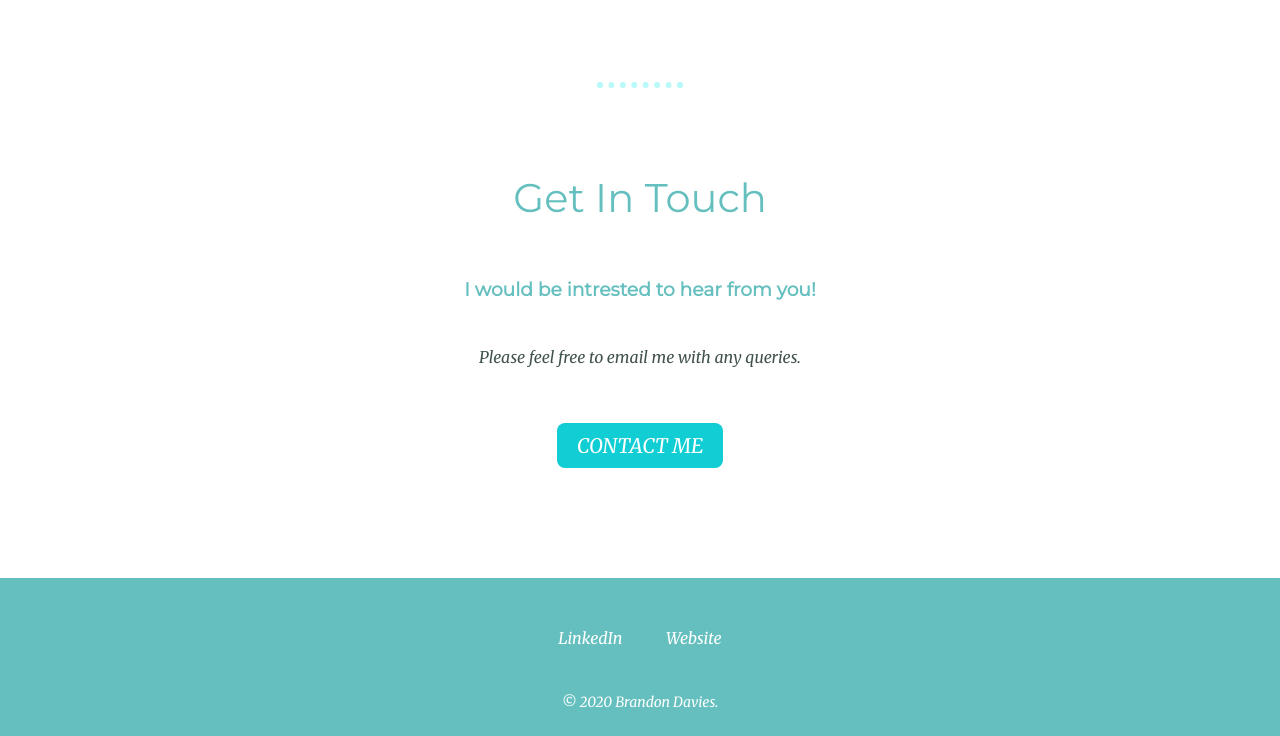
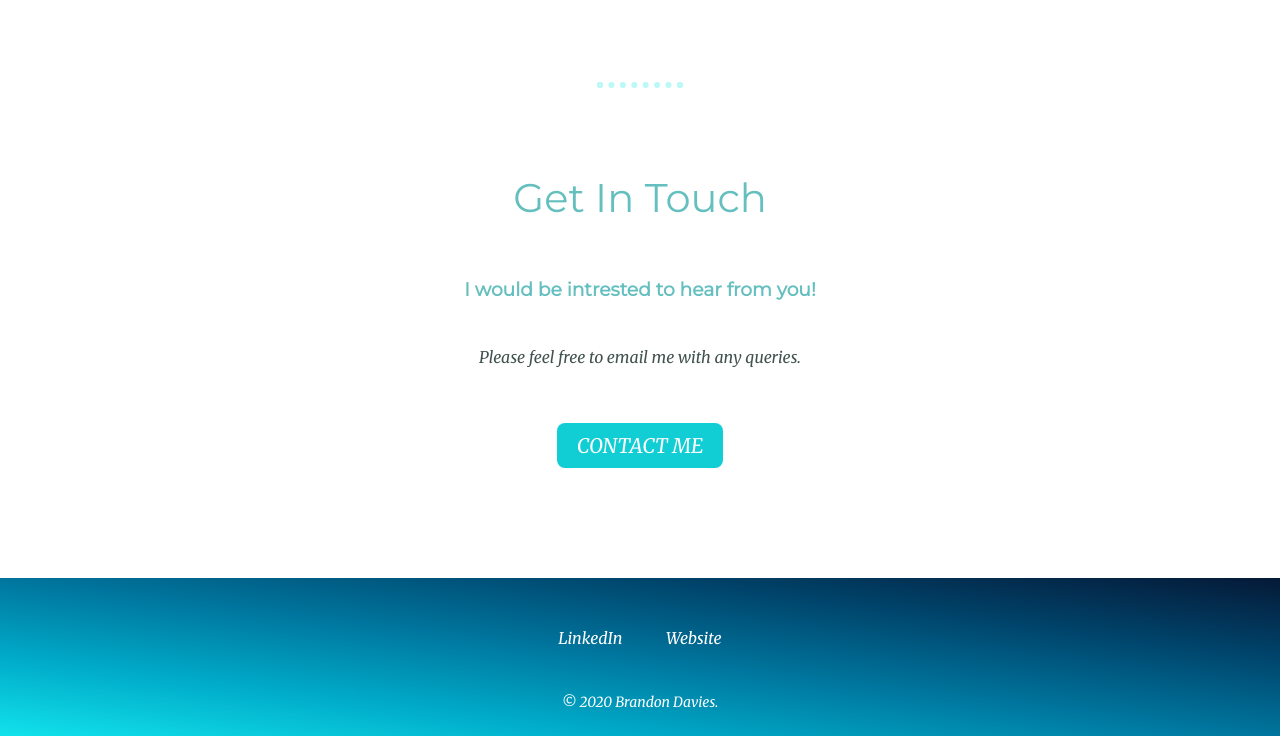
Before and after one commit to Brandon622/CV, a plain HTML site: page index.html in a window 1280 px wide. Shown: the part 3067-3803 px from the top of the page. Drawn offline with nearby package versions, Linux system fonts and the light colour scheme.

Commit message:
Add files via upload

```diff
--- a/CSS/styles.css
+++ b/CSS/styles.css
@@ -164,7 +164,7 @@ a{
 }
 
 .bottom-container{
-   background-color: #66bfbf;
+    background-image: linear-gradient(to left bottom, #051937, #00446b, #00759d, #00abc9, #12e2eb);
    color: white;
   padding: 50px 0 20px;
 
```
